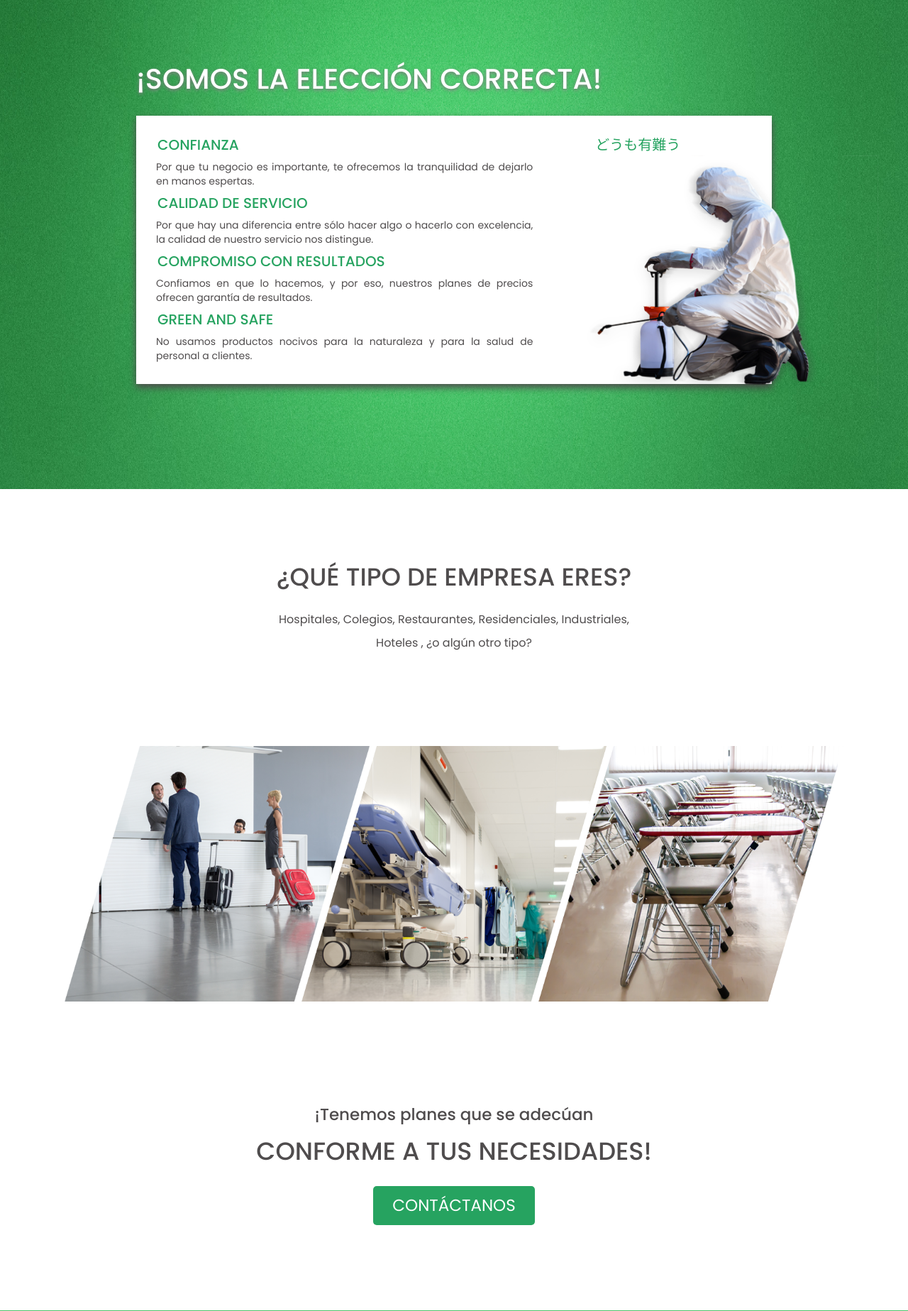
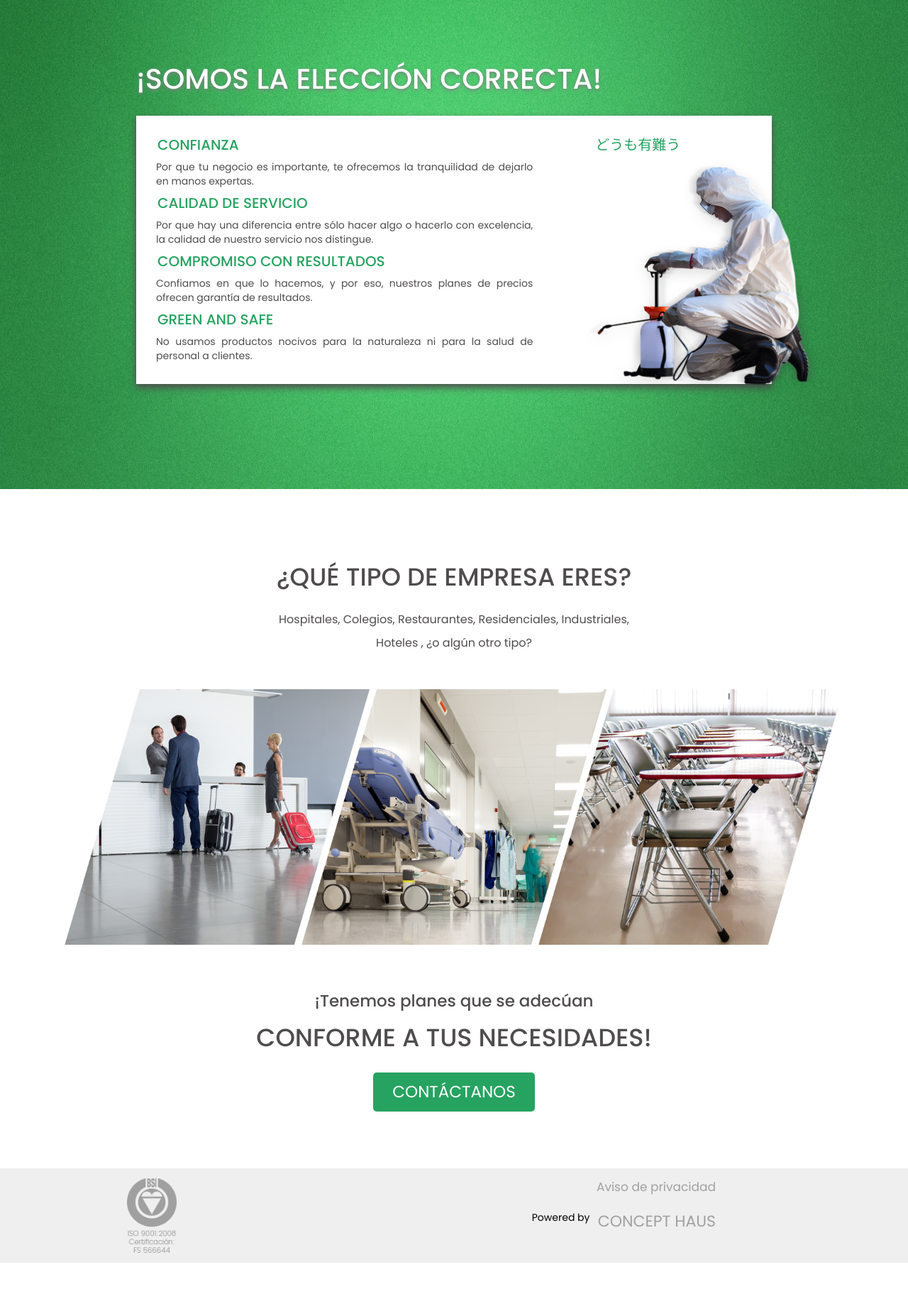
Before and after one commit to jesusrq92/noba, a PHP site: page / in a window 1280 px wide. Shown: the part 1159-3006 px from the top of the page at 71% size. After the commit the page ends 2938 px from the top, so only its background shows below. Run offline with PHP 8.4, Linux system fonts and the light colour scheme; some libraries are stand-ins or nearby versions.

Commit message:
footer modificado

```diff
--- a/css/footer.css
+++ b/css/footer.css
@@ -1,4 +1,4 @@
-footer {background-color: #eeefee;border-top: 4px solid #4cc36a; padding: 30px 30px;color: #aaabaa; }
+/*footer {background-color: #eeefee;border-top: 4px solid #4cc36a; padding: 30px 30px;color: #aaabaa; }
 hr {margin-top: -22px; margin-bottom: 20px; border-top: 1px solid #A0A0A0; }
 .hrServ {text-align: left; width: 100%; float: left; }
 .footer2,.footer3{display:none;}
@@ -34,4 +34,78 @@ footer {padding: 30px 25px; }
 	.sucursalDiv {margin-left: -56px; }
 	footer {padding: 30px 50px; }
 	.sucursalDiv {width: 140%; }
+}*/
+
+/*FOOTER*/
+footer{
+	background-color: #eeefee;
+	padding-top: 1em;
+	padding-bottom: 1em;
 }
+
+.ajusteIso{
+	width: 70px;
+	margin-left: 100px;
+}
+
+.formatoPow{
+	float: right;
+	font-family: 'Poppins', sans-serif;
+	color: black !important;
+}
+
+.formatoAviso{
+	float: right;
+	font-family: 'Poppins', sans-serif;
+	font-size: 17px;
+	color: #A0A0A1;
+}
+
+.formatoAviso:hover{
+	color:#26A360 !important;
+}
+
+.formatoConcept{
+	float: right;
+	font-family: 'Poppins', sans-serif;
+	font-size: 22px;
+	color: #A0A0A1;
+}
+
+.formatoConcept:hover{
+	color:#26A360 !important;
+}
+
+@media(max-width: 768px){
+	.ajusteIso{
+	    width: 85px;
+	    margin-left: 44% !important;
+    }
+	.formatoPow{
+		display: none;
+	}
+	.formatoAviso{
+		display: none;
+	}
+	.formatoConcept{
+		display: none;
+	}
+}
+
+@media(max-width: 550px){
+	.ajusteIso{
+	    margin-left: 42% !important;
+    }
+	}
+
+	@media(max-width: 450px){
+	.ajusteIso{
+	    margin-left: 40% !important;
+    }
+	}
+
+@media(max-width: 380px){
+	.ajusteIso{
+	    margin-left: 37% !important;
+    }
+	}
--- a/css/nosotros.css
+++ b/css/nosotros.css
@@ -791,7 +791,11 @@ section#images {
 	}
 
 	#image1{
-		margin-top: -5em;
+		margin-top: .5em;
+	}
+
+	.estiloPlanes{
+		margin-top: -1em;
 	}
 
 	#image1, #image2, #image3, #image4,#image5{
--- a/footer.html
+++ b/footer.html
@@ -1,5 +1,5 @@
 
-  <footer>
+  <!-- <footer>
   <div class="container-fluid">
     <div class="row footer1">
       <div class="col-sm-2 imageCert">
@@ -75,7 +75,22 @@
       </div>
     </div>
   </div>
-</footer>
+</footer> -->
+  <footer>
+    <div class="container">
+      <div class="row">
+         <div class="col-xs-12 col-sm-6">
+           <img src="images/certificacion.png" class="ajusteIso">
+         </div>
+         <div class="col-xs-12 col-sm-4">
+           <a class="formatoAviso" target="_blank" href="file/PoliticaPrivacidad.pdf">Aviso de privacidad</a>
+         </div>
+         <div class="col-xs-12 col-sm-4"><br>
+          <a class="formatoConcept" target="_blank" href="http://concepthaus.mx/">CONCEPT HAUS</a><p class="formatoPow">Powered by &nbsp;&nbsp;</p>
+         </div>
+      </div>
+    </div>
+  </footer>
     <!-- jQuery (necessary for Bootstrap's JavaScript plugins) -->
     <script src="https://ajax.googleapis.com/ajax/libs/jquery/1.11.3/jquery.min.js"></script>
     <!-- Include all compiled plugins (below), or include individual files as needed -->
--- a/index2.html
+++ b/index2.html
@@ -64,7 +64,7 @@
              <div class="col-sm-8">
                <br>
                <h4 class="titulosIndex">CONFIANZA</h4>
-               <p class="estiloParrafos">Por que tu negocio es importante, te ofrecemos la tranquilidad de dejarlo en manos espertas.</p>
+               <p class="estiloParrafos">Por que tu negocio es importante, te ofrecemos la tranquilidad de dejarlo en manos expertas.</p>
 
                <h4 class="titulosIndex">CALIDAD DE SERVICIO</h4>
                <p class="estiloParrafos">Por que hay una diferencia entre sólo hacer algo o hacerlo con excelencia, la calidad de nuestro servicio nos distingue.</p>
@@ -74,7 +74,7 @@
                <p class="estiloParrafos">Confiamos en que lo hacemos, y por eso, nuestros planes de precios ofrecen garantía de resultados.</p>
 
                <h4 class="titulosIndex">GREEN AND SAFE</h4>
-               <p class="estiloParrafos">No usamos productos nocivos para la naturaleza y para la salud de personal a clientes.</p>
+               <p class="estiloParrafos">No usamos productos nocivos para la naturaleza ni para la salud de personal a clientes.</p>
                <br>
              </div>
              <div class="col-sm-4">
@@ -122,13 +122,13 @@
            <p class="parrafosEmpresa">Hoteles , ¿o algún otro tipo?</p>
          </div>
        </center>
-     </div><br><br><br>
+     </div><br><br>
    </div>
   </section>
 
   <section>
     <div class="container-fluid">
-      <div class="row grosorRowIso"><br><br><br>
+      <div class="row grosorRowIso">
         <center>
          <div class="col-sm-12 originalIndex">
           <img id="image1" class="formatoSlider wow zoomInDown" data-wow-duration="2s" src="images/slider1.png">
@@ -146,13 +146,13 @@
           <img id="image5" class="formatoSlider wow zoomInDown" data-wow-duration="2s" src="images/sliderFull5.jpg">
         </div>
       </center>
-    </div><br><br><br>
+    </div>
   </div>
   </section>
 
   <section>
     <div class="container-fluid">
-      <div class="row grosorRowIso"><br><br><br>
+      <div class="row grosorRowIso"><br><br>
         <center>
          <div class="col-sm-12">
            <h3 class="estiloPlanes">¡Tenemos planes que se adecúan</h3>
@@ -161,6 +161,6 @@
          <a href="contacto.php"><button class="botonContactar wow tada" data-wow-duration="1.5s">CONTÁCTANOS</button></a>
        </center>
        <br><br><br>
-     </div><br><br><br>
+     </div><br>
    </div>
   </section>
```
Also changed, not shown: suc.html (+11 -10 lines).
